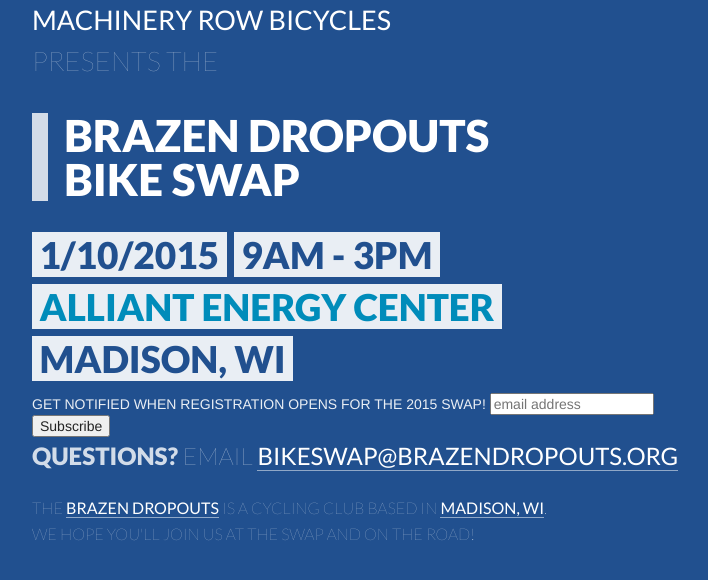
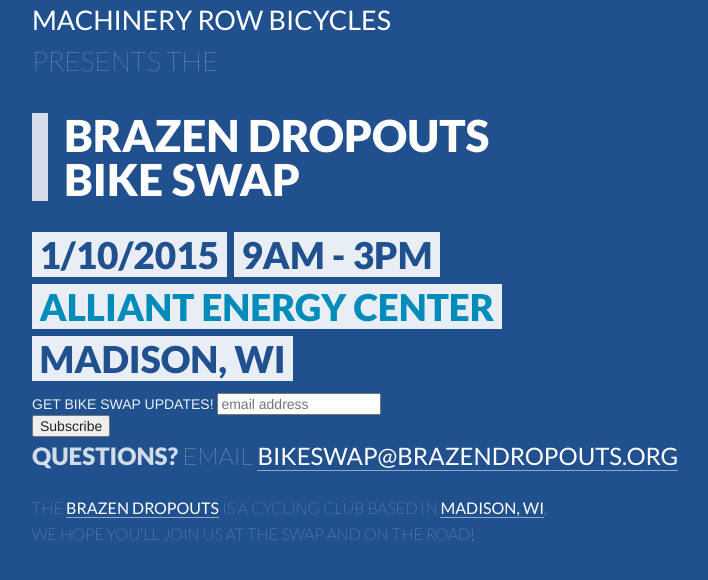
Before and after one commit to brazendropouts/bdbikeswap.com, a Jekyll site: the page built from index.html, in a window 1280 px wide. Shown: the top 580 px of the page, without its empty margins (123-831 px from the left). Built offline with Jekyll 4.4.1, drawn with Linux system fonts in a browser that asks for light colours; comment, search, counter and statistics services are not loaded.

Commit message:
Change the label to be more generic (and accurate)

```diff
--- a/index.html
+++ b/index.html
@@ -56,7 +56,7 @@ layout: default
       <div id="mc_embed_signup">
       <form action="//brazendropouts.us6.list-manage.com/subscribe/post?u=16ea10204eb6a0c787a639ea5&amp;id=e2c5829ad2" method="post" id="mc-embedded-subscribe-form" name="mc-embedded-subscribe-form" class="validate" target="_blank" novalidate>
           <div id="mc_embed_signup_scroll">
-        <label for="mce-EMAIL">Get notified when registration opens for the 2015 Swap!</label>
+        <label for="mce-EMAIL">Get Bike Swap Updates!</label>
         <input type="email" value="" name="EMAIL" class="email" id="mce-EMAIL" placeholder="email address" required>
           <!-- real people should not fill this in and expect good things - do not remove this or risk form bot signups-->
           <div style="position: absolute; left: -5000px;"><input type="text" name="b_16ea10204eb6a0c787a639ea5_e2c5829ad2" tabindex="-1" value=""></div>
```
